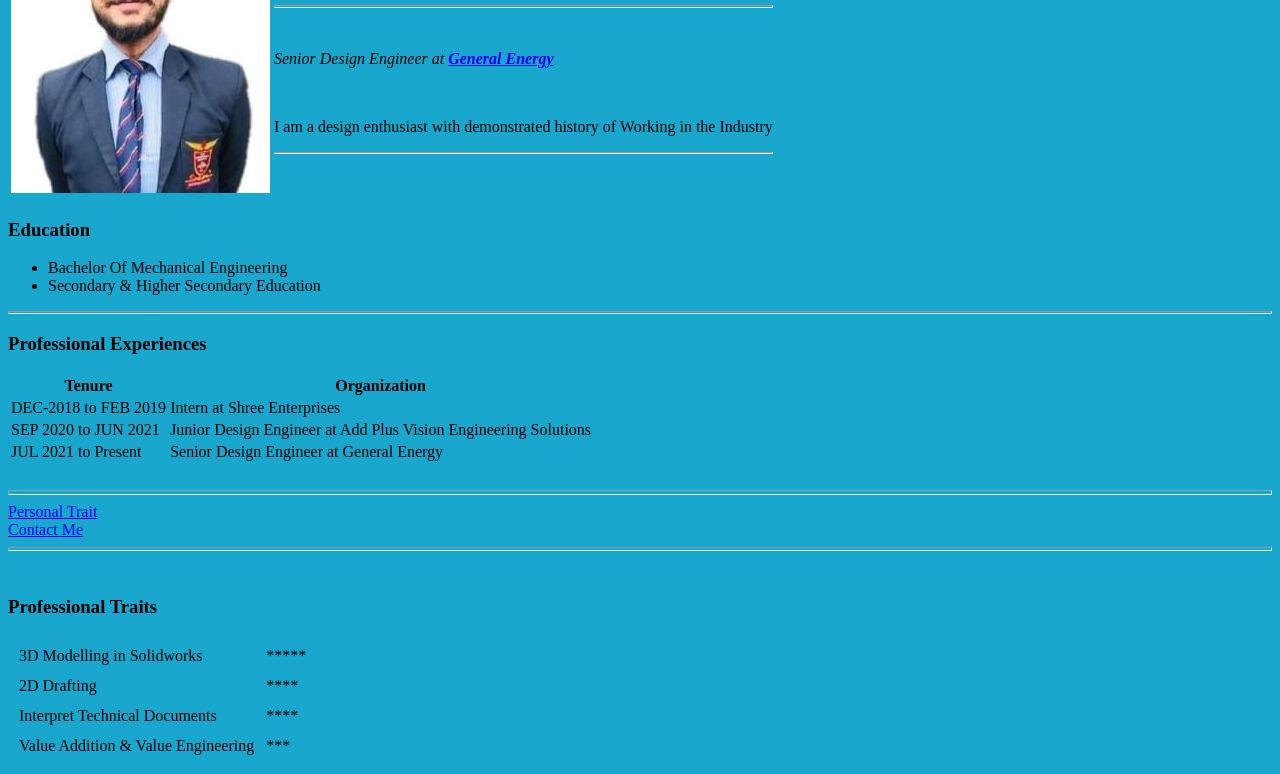
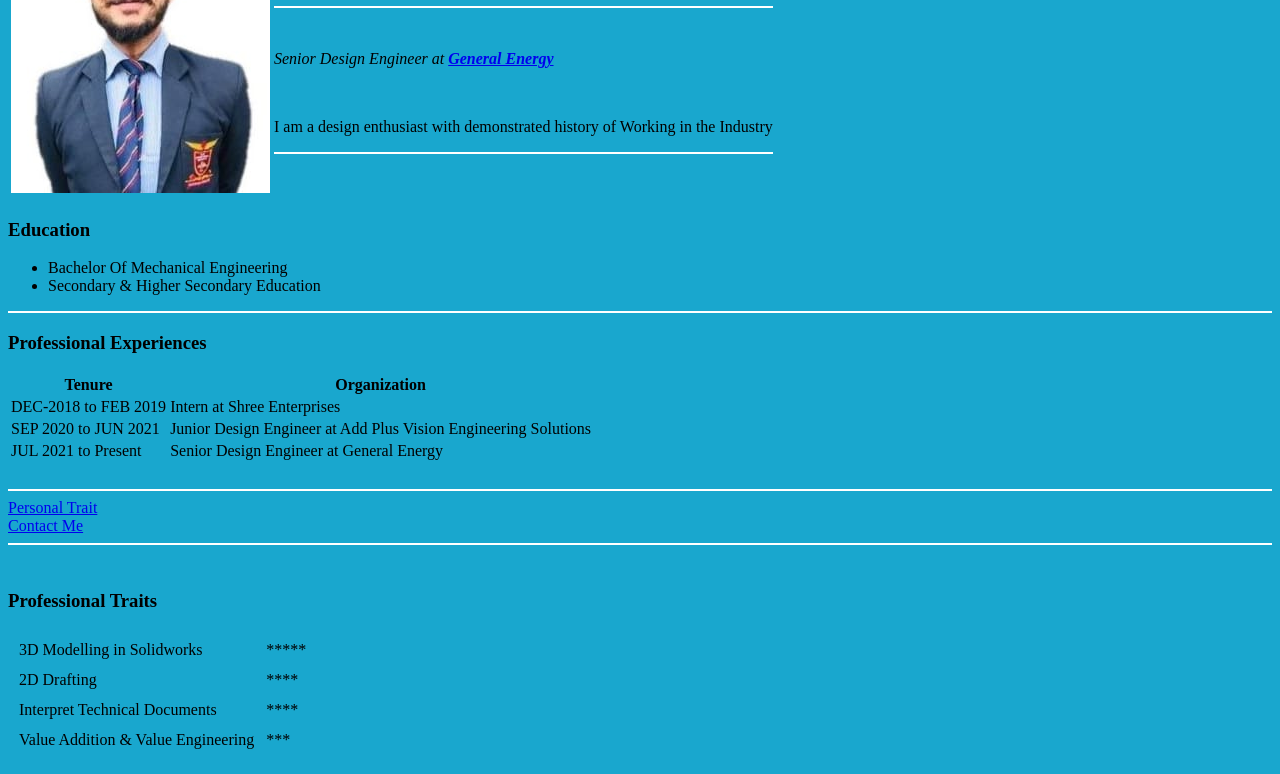
Before and after one commit to Imadi07/CV, a plain HTML site: page index.html in a window 1280 px wide. Shown: the part 120-894 px from the top of the page. Drawn offline with Linux system fonts and the light colour scheme.

Commit message:
Add files via upload

```diff
--- a/index.html
+++ b/index.html
@@ -3,8 +3,19 @@
  <head>
     <meta charset="UTF-8">
     <title>Aditya's Personal Site</title>
+
+    <style>
+     body {
+      background-color: #19A7CE;
+     }
+     hr {
+      background-color: white;
+      border-style: none;
+      height: 2px
+     }
+   </style>
  </head>
- <body style="background-color: #19A7CE;">
+ <body>
    <table>
       <tbody>
          <tr>
```
